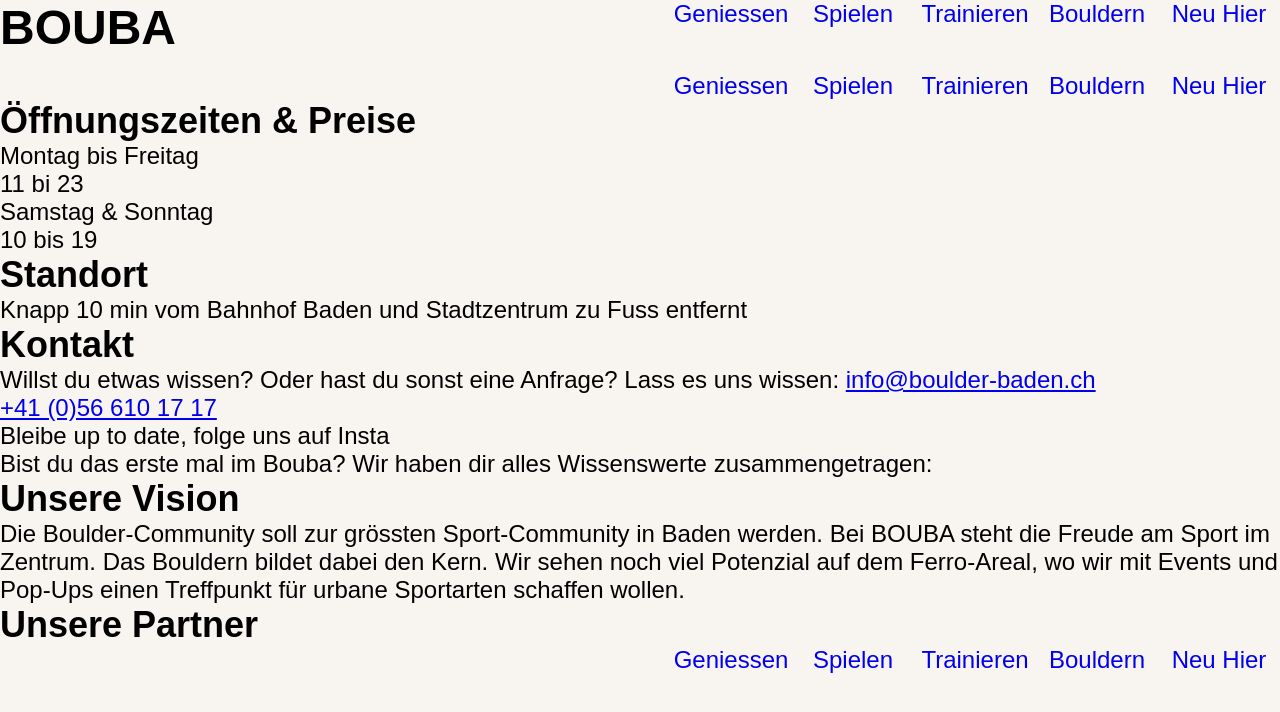
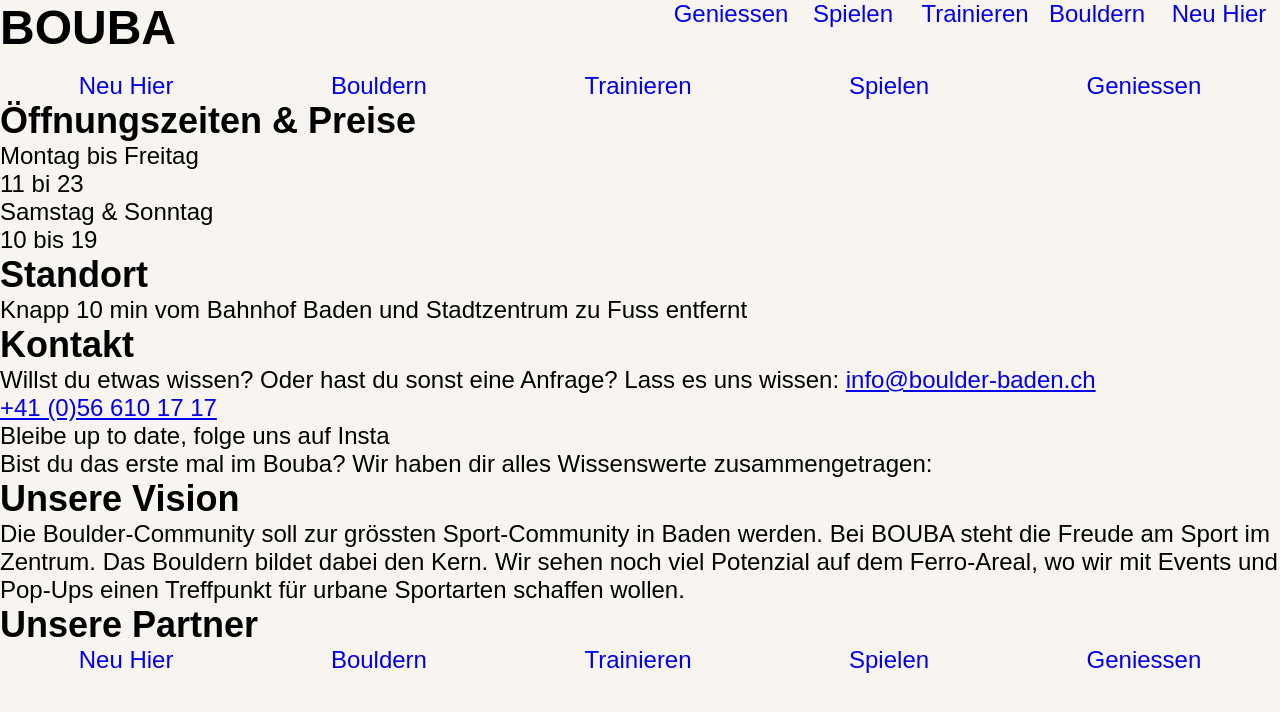
Before and after one commit to escodebar/boulder-baden.ch, a Vue app: page / in a window 1280 px wide. Shown: the top 712 px of the page. Built offline with nearby package versions, Linux system fonts and the light colour scheme; the HTML template or start-up script is replaced by a standard one.

Commit message:
Make header nav behave different than body nav

```diff
--- a/src/components/AppBar.vue
+++ b/src/components/AppBar.vue
@@ -3,7 +3,7 @@
     <h1>BOUBA</h1>
     <button command="show-modal" commandfor="nav-dialog">Navigation</button>
     <dialog id="nav-dialog" closedby="any">
-      <Navigation :routes="router.options.routes" />
+      <Navigation class="header" :routes="router.options.routes" />
     </dialog>
   </header>
 </template>
--- a/src/components/Navigation.vue
+++ b/src/components/Navigation.vue
@@ -25,7 +25,7 @@ defineProps<{
 @media (min-width: 768px) {
   nav ul {
     display: flex;
-    flex-direction: row-reverse;
+    flex-direction: row;
     list-style: none;
     padding: 0;
     margin: 0;
@@ -33,8 +33,16 @@ defineProps<{
     width: auto;
   }
 
+  nav.header ul {
+    flex-direction: row-reverse;
+  }
+
   nav ul li {
+    flex: auto;
     text-align: center;
+  }
+
+  nav.header ul li {
     width: 122px;
   }
 
```
